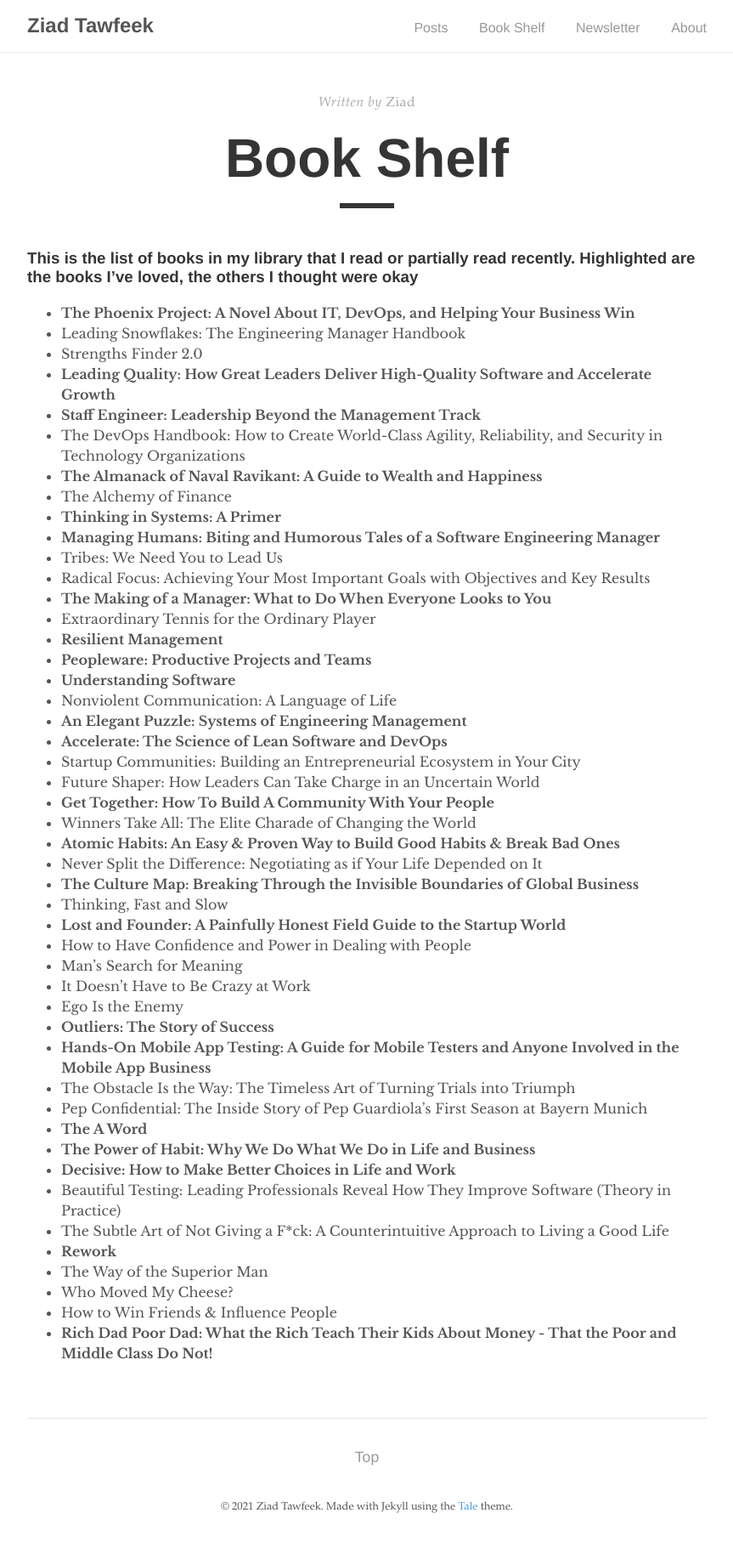
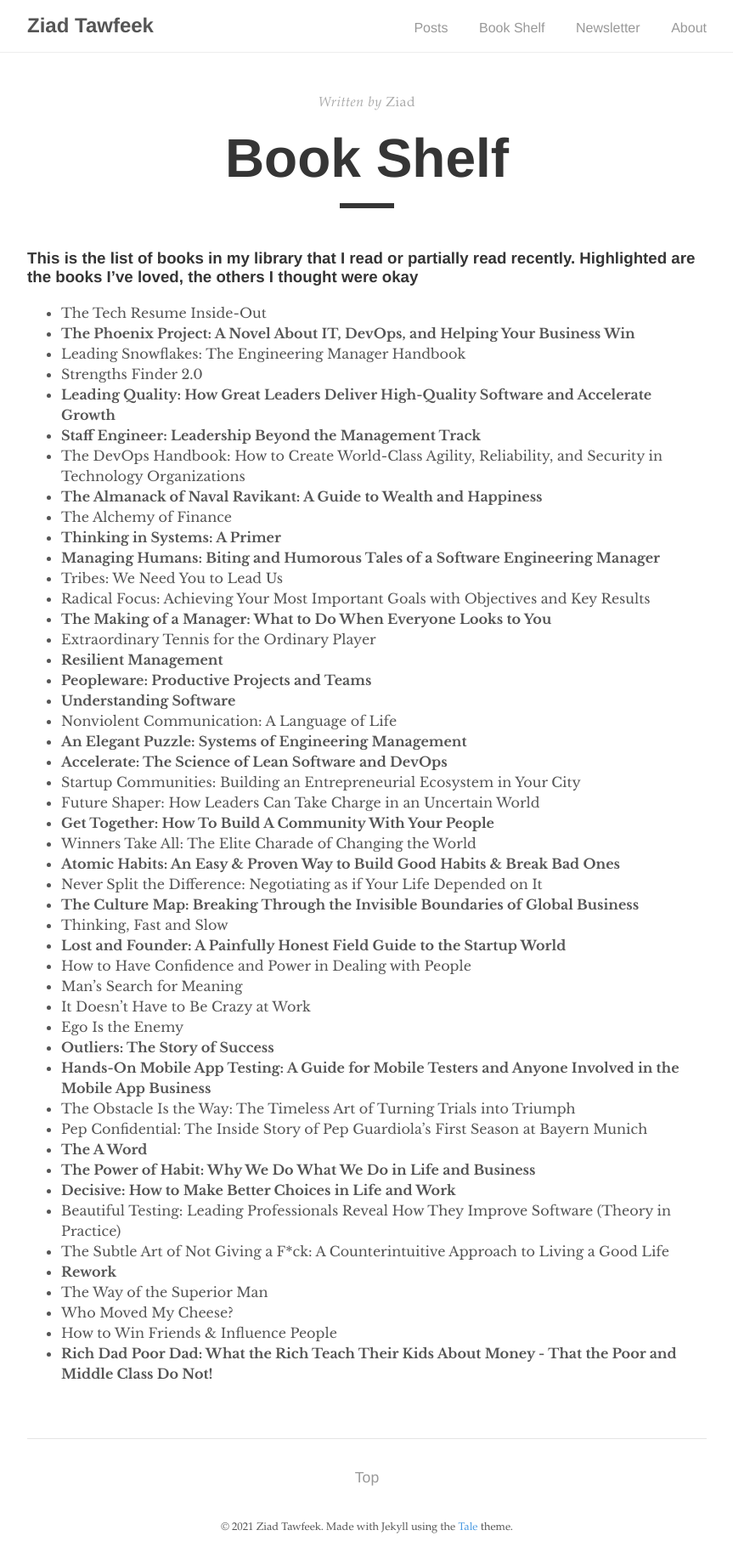
Before and after one commit to ziadtawfeek/web, a Jekyll site: the page built from _pages/book-shelf.md, in a window 1280 px wide. Shown: the whole page at 85% size, without its empty margins (208-1071 px from the left). Built offline with Jekyll 4.4.1, drawn with Linux system fonts in a browser that asks for light colours; before the commit the page ends 1816 px from its top, so only the background shows below that.

Commit message:
Update book-shelf.md

```diff
--- a/_pages/book-shelf.md
+++ b/_pages/book-shelf.md
@@ -7,6 +7,7 @@ permalink: /book-shelf/
 
 ### This is the list of books in my library that I read or partially read recently. Highlighted are the books I’ve loved, the others I thought were okay
 
+- The Tech Resume Inside-Out
 - **The Phoenix Project: A Novel About IT, DevOps, and Helping Your Business Win**
 - Leading Snowflakes: The Engineering Manager Handbook
 - Strengths Finder 2.0
```
